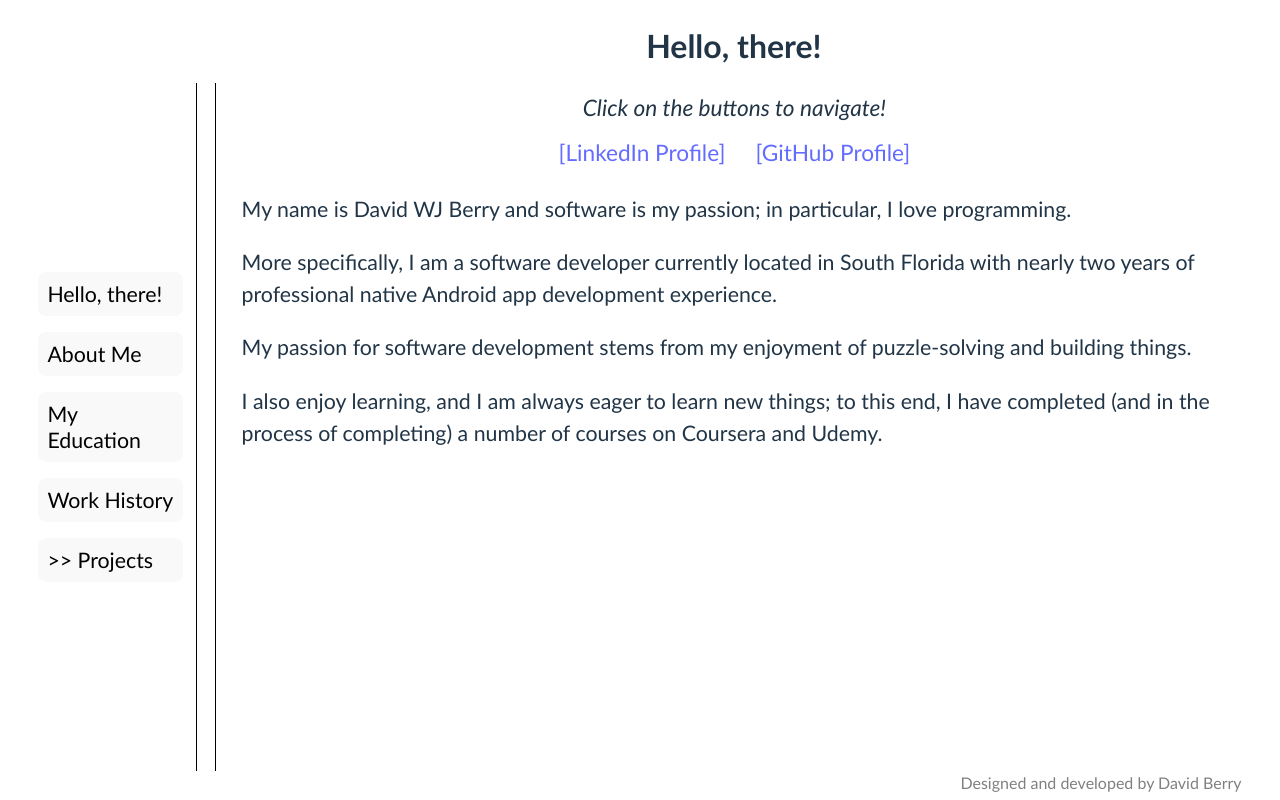
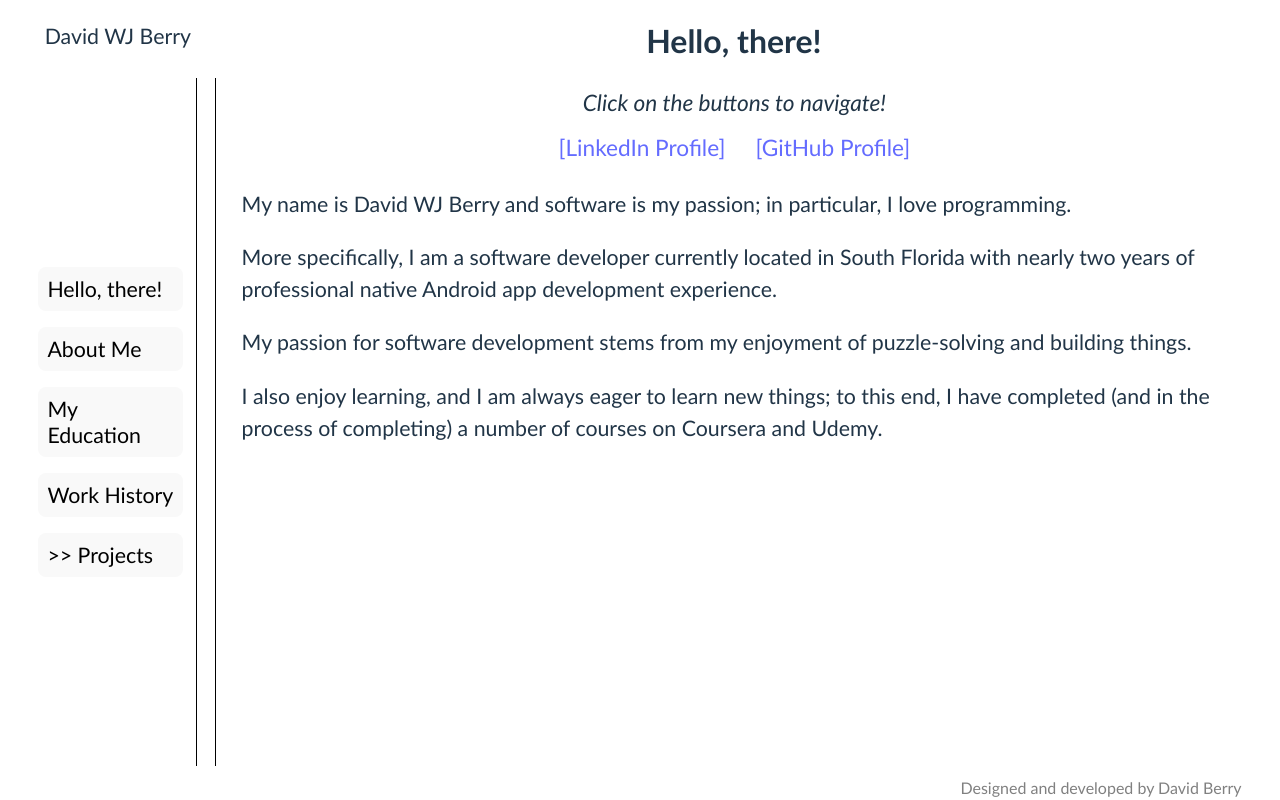
Before and after one commit to DBerry07/DBerry07.github.io, a React (Vite) app: page / in a window 1280 px wide. Built offline with nearby package versions, Linux system fonts and the light colour scheme.

Commit message:
Added name panel

```diff
--- a/src/App.jsx
+++ b/src/App.jsx
@@ -11,6 +11,7 @@ import { projects } from "./data/constants/project_tabs.js";
 import { panels } from "./data/constants/panels.js";
 import MyProjects from "./data/constants/projects_tabs_class.js";
 import MyTabs from "./data/constants/tab_class.js";
+import NamePanel from "./components/NamePanel.jsx";
 
 function App() {
   const [tab, setTab] = useState(myTabs.Hello.name);
@@ -42,6 +43,7 @@ function App() {
   return (
     <Fragment>
       <main className="App">
+        <NamePanel />
         {showPanel()}
         <Entry tab={tab} />
       </main>
--- /dev/null
+++ b/src/components/NamePanel.jsx
@@ -0,0 +1,5 @@
+import "../css/NamePanel.css";
+
+export default function NamePanel() {
+  return <div id="namepanel">David WJ Berry</div>;
+}
--- a/src/css/App.css
+++ b/src/css/App.css
@@ -49,7 +49,7 @@ main {
   overflow-y: hidden;
   display: grid;
   grid-template-areas:
-    'blank heading heading heading heading heading'
+    'name heading heading heading heading heading'
     'menu main main main main main'
     'menu main main main main main';
   gap: 5px;
--- /dev/null
+++ b/src/css/NamePanel.css
@@ -0,0 +1,6 @@
+
+#namepanel {
+    grid-area: name;
+    align-self: center;
+    font-size: 16pt;
+}
```
